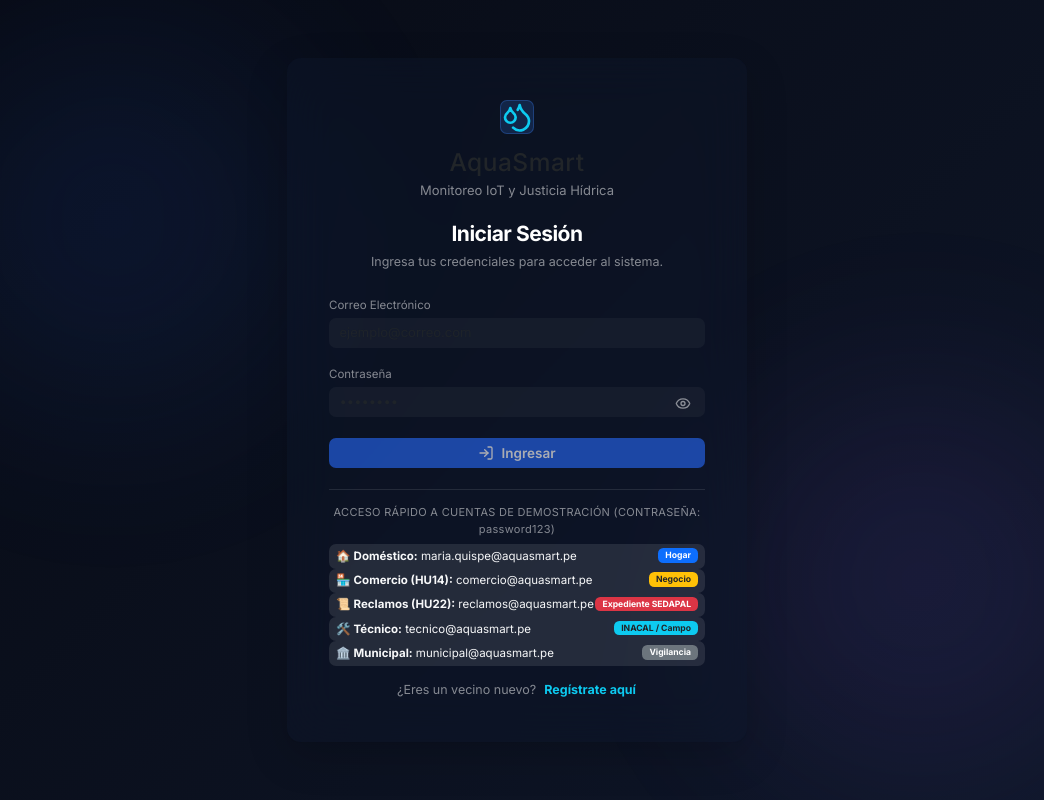
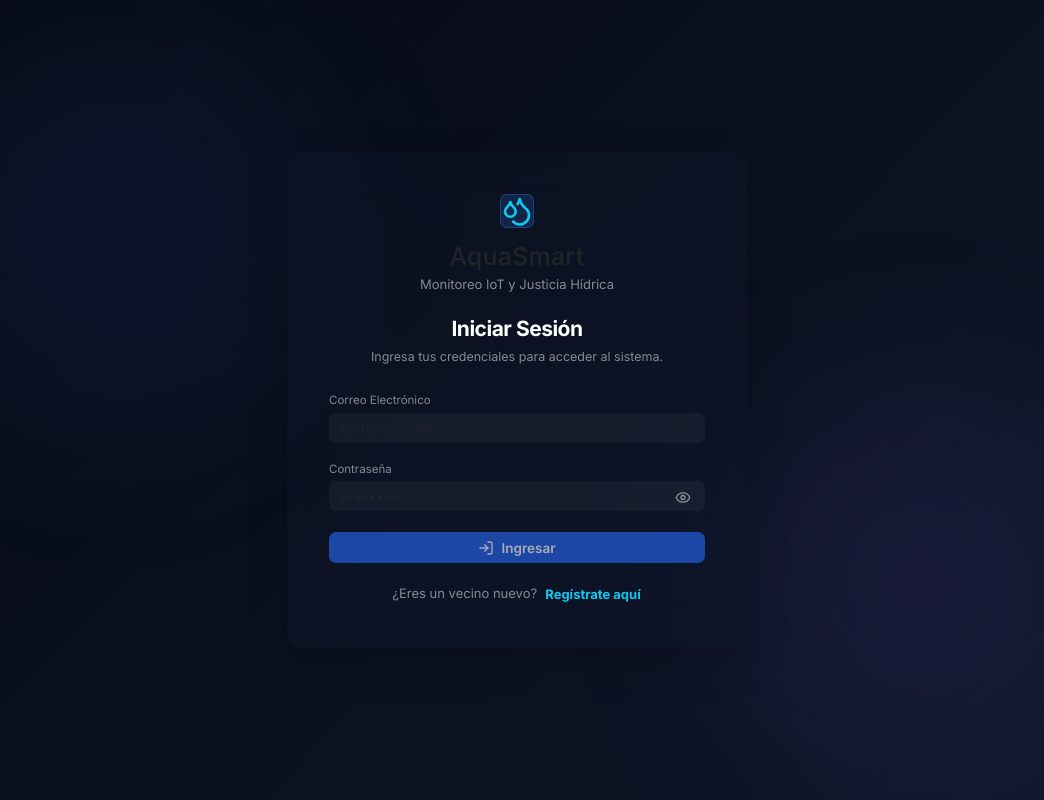
Before and after one commit to Dayanara0815/AquaSmart-Frontend, a React (Vite) app: page / in a window 1280 px wide. Shown: the whole page, without its empty margins (123-1167 px from the left). Built offline with nearby package versions, Linux system fonts and the light colour scheme; no server answers.

Commit message:
feat: Reagrupacion del login

```diff
--- a/src/pages/Login.jsx
+++ b/src/pages/Login.jsx
@@ -302,86 +302,8 @@
                 </button>
               </form>
 
-              {/* BOTONES DE ACCESO RÁPIDO PARA LAS 5 CUENTAS */}
-              <div className="mt-4 pt-3 border-top border-white border-opacity-10">
-                <div className="text-white-50 small mb-2 text-center" style={{ fontSize: 11, letterSpacing: 0.3 }}>
-                  ACCESO RÁPIDO A CUENTAS DE DEMOSTRACIÓN (CONTRASEÑA: password123)
-                </div>
-                <div className="d-flex flex-column gap-1.5">
-                  <button
-                    type="button"
-                    className="btn btn-sm btn-outline-light text-start py-1.5 px-2.5 rounded-3 d-flex align-items-center justify-content-between border-0 bg-white bg-opacity-10"
-                    style={{ fontSize: 11.5 }}
-                    onClick={() => {
-                      setEmail("domestico@aquasmart.pe");
-                      setPassword("password123");
-                      void handleLogin("domestico@aquasmart.pe", "password123");
-                    }}
-                  >
-                    <span>🏠 <strong>Doméstico:</strong> maria.quispe@aquasmart.pe</span>
-                    <span className="badge bg-primary px-2">Hogar</span>
-                  </button>
-
-                  <button
-                    type="button"
-                    className="btn btn-sm btn-outline-light text-start py-1.5 px-2.5 rounded-3 d-flex align-items-center justify-content-between border-0 bg-white bg-opacity-10"
-                    style={{ fontSize: 11.5 }}
-                    onClick={() => {
-                      setEmail("comercio@aquasmart.pe");
-                      setPassword("password123");
-                      void handleLogin("comercio@aquasmart.pe", "password123");
-                    }}
-                  >
-                    <span>🏪 <strong>Comercio (HU14):</strong> comercio@aquasmart.pe</span>
-                    <span className="badge bg-warning text-dark px-2">Negocio</span>
-                  </button>
-
-                  <button
-                    type="button"
-                    className="btn btn-sm btn-outline-light text-start py-1.5 px-2.5 rounded-3 d-flex align-items-center justify-content-between border-0 bg-white bg-opacity-10"
-                    style={{ fontSize: 11.5 }}
-                    onClick={() => {
-                      setEmail("reclamos@aquasmart.pe");
-                      setPassword("password123");
-                      void handleLogin("reclamos@aquasmart.pe", "password123");
-                    }}
-                  >
-                    <span>📜 <strong>Reclamos (HU22):</strong> reclamos@aquasmart.pe</span>
-                    <span className="badge bg-danger px-2">Expediente SEDAPAL</span>
-                  </button>
-
-                  <button
-                    type="button"
-                    className="btn btn-sm btn-outline-light text-start py-1.5 px-2.5 rounded-3 d-flex align-items-center justify-content-between border-0 bg-white bg-opacity-10"
-                    style={{ fontSize: 11.5 }}
-                    onClick={() => {
-                      setEmail("tecnico@aquasmart.pe");
-                      setPassword("password123");
-                      void handleLogin("tecnico@aquasmart.pe", "password123");
-                    }}
-                  >
-                    <span>🛠️ <strong>Técnico:</strong> tecnico@aquasmart.pe</span>
-                    <span className="badge bg-info text-dark px-2">INACAL / Campo</span>
-                  </button>
-
-                  <button
-                    type="button"
-                    className="btn btn-sm btn-outline-light text-start py-1.5 px-2.5 rounded-3 d-flex align-items-center justify-content-between border-0 bg-white bg-opacity-10"
-                    style={{ fontSize: 11.5 }}
-                    onClick={() => {
-                      setEmail("municipal@aquasmart.pe");
-                      setPassword("password123");
-                      void handleLogin("municipal@aquasmart.pe", "password123");
-                    }}
-                  >
-                    <span>🏛️ <strong>Municipal:</strong> municipal@aquasmart.pe</span>
-                    <span className="badge bg-secondary px-2">Vigilancia</span>
-                  </button>
-                </div>
-              </div>
-
               {/* Botón para alternar a Registro */}
-              <div className="text-center mt-3" style={{ fontSize: 12.5 }}>
+              <div className="text-center mt-4" style={{ fontSize: 13 }}>
                 <span className="text-white-50">¿Eres un vecino nuevo? </span>
                 <button
                   onClick={() => {
@@ -389,7 +311,7 @@
                     setError("");
                   }}
                   className="btn btn-link text-info p-0 ms-1 fw-bold text-decoration-none"
-                  style={{ fontSize: 12.5 }}
+                  style={{ fontSize: 13 }}
                 >
                   Regístrate aquí
                 </button>
```
